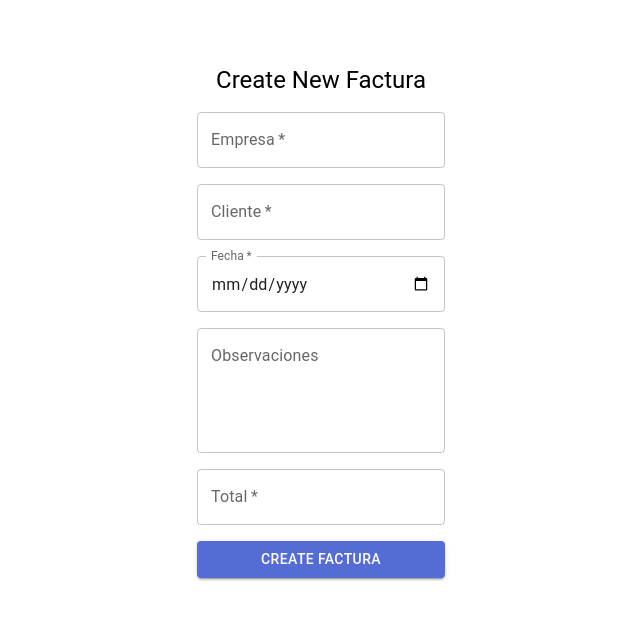
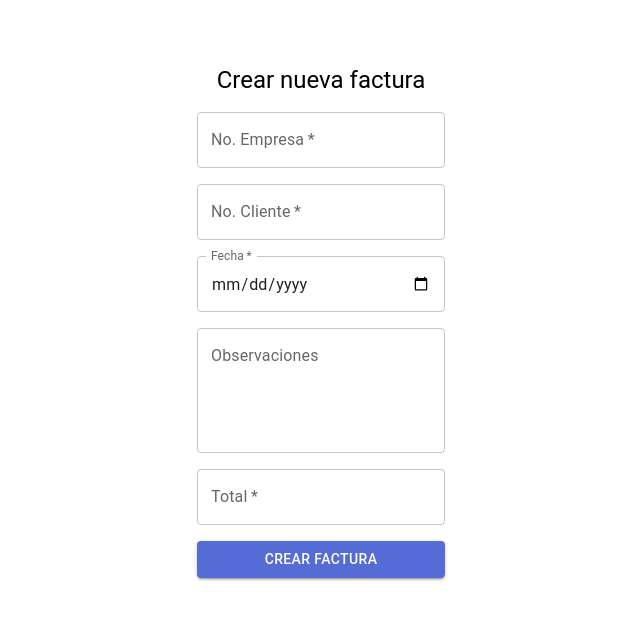
Before and after one commit to sahinmeric/django_project, a React (Create React App) app in the folder frontend/: page /new-factura in a window 1280 px wide. Shown: the top 620 px of the page, without its empty margins (319-959 px from the left). Built offline with nearby package versions, Linux system fonts and the light colour scheme; the HTML template or start-up script is replaced by a standard one.

Commit message:
create invoice updated

```diff
--- a/frontend/src/components/NewFactura.tsx
+++ b/frontend/src/components/NewFactura.tsx
@@ -55,17 +55,17 @@ const NewFactura: React.FC = () => {
   return (
     <Container component="main" maxWidth="xs">
       <Stack alignItems={"center"} sx={{ mt: 8 }} spacing={2}>
-        <Typography variant="h5">Create New Factura</Typography>
+        <Typography variant="h5">Crear nueva factura</Typography>
         <form onSubmit={handleSubmit}>
           <Stack spacing={2}>
             <TextField
-              label="Empresa"
+              label="No. Empresa"
               value={empresa}
               onChange={(e) => setEmpresa(parseInt(e.target.value))}
               required
             />
             <TextField
-              label="Cliente"
+              label="No. Cliente"
               value={idCliente}
               onChange={(e) => setIdCliente(parseInt(e.target.value))}
               required
@@ -94,7 +94,7 @@ const NewFactura: React.FC = () => {
             />
             {error && <Typography color="error">{error}</Typography>}
             <Button type="submit" variant="contained" color="primary">
-              {loading ? <CircularProgress size={24} /> : "Create Factura"}
+              {loading ? <CircularProgress size={24} /> : "Crear factura"}
             </Button>
           </Stack>
         </form>
```
